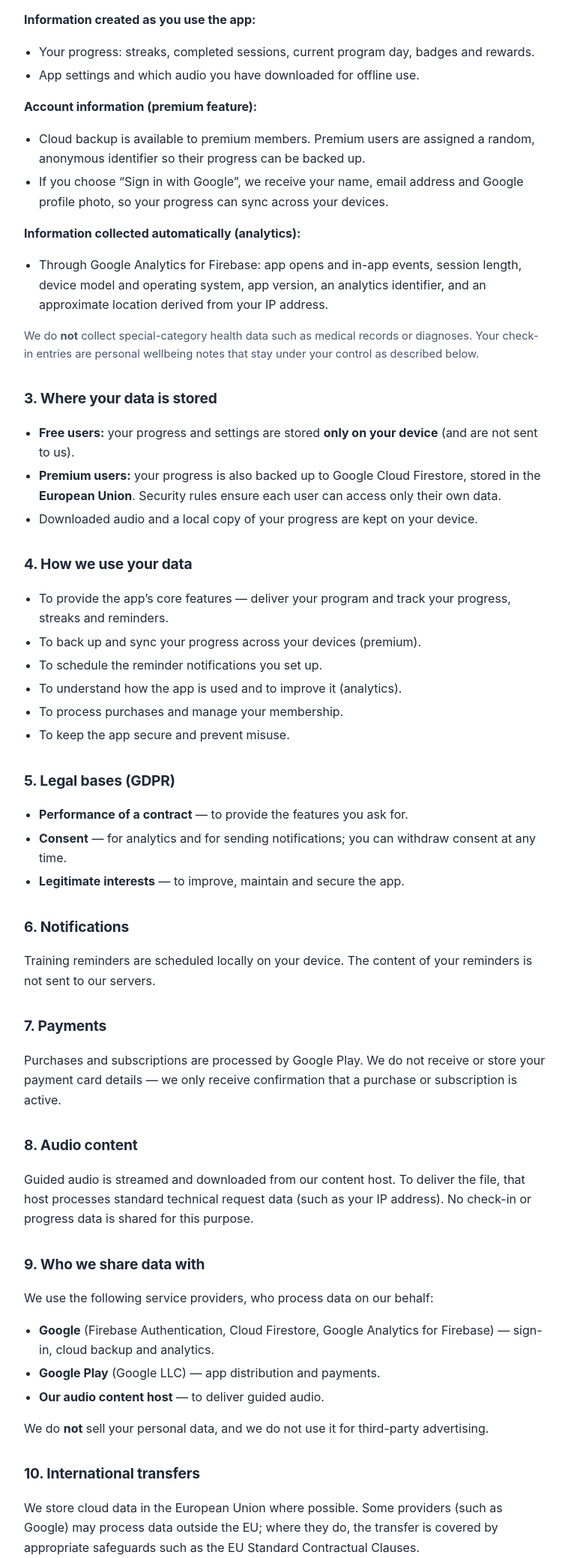
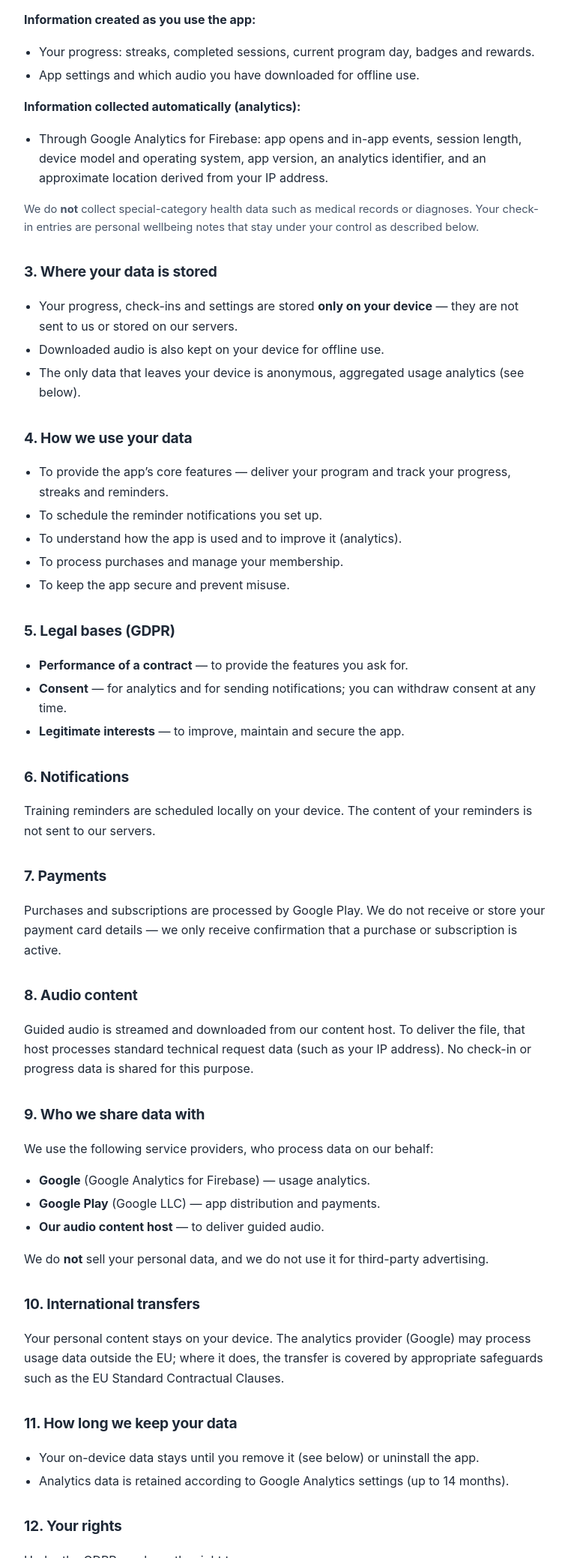
Before and after one commit to bn-myaiproject/mindcoping-privacy, a plain HTML site: page index.html in a window 1280 px wide. Shown: the part 722-2800 px from the top of the page at 75% size, without its empty margins (260-1018 px from the left). Drawn offline with Linux system fonts and the light colour scheme.

Commit message:
Update: on-device only (dropped cloud sync)

```diff
--- a/index.html
+++ b/index.html
@@ -70,17 +70,6 @@
     <li>Your progress: streaks, completed sessions, current program day, badges and rewards.</li>
     <li>App settings and which audio you have downloaded for offline use.</li>
   </ul>
-  <p><strong>Account information (premium feature):</strong></p>
-  <ul>
-    <li>
-      Cloud backup is available to premium members. Premium users are assigned a
-      random, anonymous identifier so their progress can be backed up.
-    </li>
-    <li>
-      If you choose “Sign in with Google”, we receive your name, email address and
-      Google profile photo, so your progress can sync across your devices.
-    </li>
-  </ul>
   <p><strong>Information collected automatically (analytics):</strong></p>
   <ul>
     <li>
@@ -98,23 +87,22 @@
   <h2>3. Where your data is stored</h2>
   <ul>
     <li>
-      <strong>Free users:</strong> your progress and settings are stored
-      <strong>only on your device</strong> (and are not sent to us).
+      Your progress, check-ins and settings are stored
+      <strong>only on your device</strong> — they are not sent to us or stored on
+      our servers.
     </li>
     <li>
-      <strong>Premium users:</strong> your progress is also backed up to Google
-      Cloud Firestore, stored in the <strong>European Union</strong>. Security
-      rules ensure each user can access only their own data.
+      Downloaded audio is also kept on your device for offline use.
     </li>
     <li>
-      Downloaded audio and a local copy of your progress are kept on your device.
+      The only data that leaves your device is anonymous, aggregated usage
+      analytics (see below).
     </li>
   </ul>
 
   <h2>4. How we use your data</h2>
   <ul>
     <li>To provide the app’s core features — deliver your program and track your progress, streaks and reminders.</li>
-    <li>To back up and sync your progress across your devices (premium).</li>
     <li>To schedule the reminder notifications you set up.</li>
     <li>To understand how the app is used and to improve it (analytics).</li>
     <li>To process purchases and manage your membership.</li>
@@ -151,7 +139,7 @@
   <h2>9. Who we share data with</h2>
   <p>We use the following service providers, who process data on our behalf:</p>
   <ul>
-    <li><strong>Google</strong> (Firebase Authentication, Cloud Firestore, Google Analytics for Firebase) — sign-in, cloud backup and analytics.</li>
+    <li><strong>Google</strong> (Google Analytics for Firebase) — usage analytics.</li>
     <li><strong>Google Play</strong> (Google LLC) — app distribution and payments.</li>
     <li><strong>Our audio content host</strong> — to deliver guided audio.</li>
   </ul>
@@ -159,16 +147,15 @@
 
   <h2>10. International transfers</h2>
   <p>
-    We store cloud data in the European Union where possible. Some providers (such
-    as Google) may process data outside the EU; where they do, the transfer is
-    covered by appropriate safeguards such as the EU Standard Contractual Clauses.
+    Your personal content stays on your device. The analytics provider (Google)
+    may process usage data outside the EU; where it does, the transfer is covered
+    by appropriate safeguards such as the EU Standard Contractual Clauses.
   </p>
 
   <h2>11. How long we keep your data</h2>
   <ul>
-    <li>Cloud progress data is kept while you use the app, until you delete it or request deletion.</li>
+    <li>Your on-device data stays until you remove it (see below) or uninstall the app.</li>
     <li>Analytics data is retained according to Google Analytics settings (up to 14 months).</li>
-    <li>Local data is removed when you uninstall the app or use “Reset app” in Settings.</li>
   </ul>
 
   <h2>12. Your rights</h2>
@@ -182,9 +169,10 @@
     <li>withdraw consent at any time.</li>
   </ul>
   <p>
-    You can delete the data stored on your device at any time using
-    <strong>“Reset app”</strong> in Settings. To access or delete data held in the
-    cloud, contact us at <span class="ph">contact@mindcoping.com</span>. You also have the
+    Because your data is stored only on your device, you are in full control of
+    it: you can delete all of it at any time using <strong>“Reset app”</strong> in
+    Settings, or by uninstalling the app. For any privacy question or request,
+    contact us at <span class="ph">contact@mindcoping.com</span>. You also have the
     right to lodge a complaint with a data protection authority. If you are in the
     EU/EEA, this is your local supervisory authority; the controller's lead
     authority is the Danish DPA
@@ -200,9 +188,9 @@
 
   <h2>14. Security</h2>
   <p>
-    We use appropriate technical measures to protect your data, including encryption
-    in transit and access rules that limit each user to their own data. No method of
-    transmission or storage is completely secure, but we work to protect your
+    Your data stays on your own device, protected by your device’s security. Any
+    data sent for analytics is transmitted over an encrypted connection. No method
+    of transmission or storage is completely secure, but we work to protect your
     information.
   </p>
 
```
Also changed, not shown: privacy-policy.html (+18 -30 lines).
